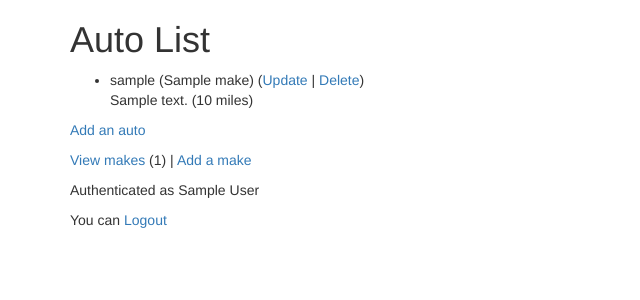
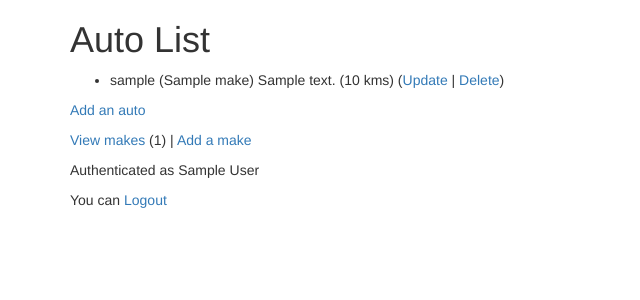
Before and after one commit to abhi-kedlaya/dj4e-projects, a Django app: page /autos/ in a window 1280 px wide. Shown: the top 300 px of the page, without its empty margins (0-640 px from the left). Run offline with Django 3.2, Linux system fonts and the light colour scheme; a user stored in the database is signed in; tables that the repository leaves empty hold one stand-in row (values such as "Sample post"); some libraries are stand-ins or nearby versions.

Commit message:
Refining the Autos CRUD application navigation links etc

```diff
--- a/mysite/autos/templates/autos/auto_confirm_delete.html
+++ b/mysite/autos/templates/autos/auto_confirm_delete.html
@@ -9,6 +9,7 @@
 <form action="" method="POST">
   {% csrf_token %}
   <input type="submit" value="Yes, delete.">
+  <input type="submit" onclick="window.location='{% url 'autos:all' %}' ; return false;" value="Cancel">
 </form>
 
 {% endblock %}
--- a/mysite/autos/templates/autos/auto_list.html
+++ b/mysite/autos/templates/autos/auto_list.html
@@ -6,10 +6,9 @@
   <ul>
     {% for auto in auto_list %}
       <li>
-          {{ auto.nickname }} ({{ auto.make }})
+          {{ auto.nickname }} ({{ auto.make }}) {{ auto.comments}} ({{auto.mileage}} kms)
           (<a href="{% url 'autos:auto_update' auto.id %}">Update</a> |
           <a href="{% url 'autos:auto_delete' auto.id %}">Delete</a>) <br/>
-          {{ auto.comments }} ({{ auto.mileage }} miles)
       </li>
     {% endfor %}
   </ul>
@@ -32,7 +31,7 @@
   {% if user.is_authenticated %}
       <p>Authenticated as {{ user.get_full_name }}
       </p>
-      <p>You can <a href="/accounts/logout">Logout</a></p>
+      <p> You can <a href="/accounts/logout?next=/"> Logout</a>
   {% endif %}
 </p>
 {% endblock %}
--- a/mysite/autos/templates/autos/make_confirm_delete.html
+++ b/mysite/autos/templates/autos/make_confirm_delete.html
@@ -9,7 +9,7 @@
 <form action="" method="POST">
   {% csrf_token %}
   <input type="submit" value="Yes, delete.">
-  <input type="submit" onclick="window.location='{% url 'autos:all' %}' ; return false;" value="Cancel">
+  <input type="submit" onclick="window.location='{% url 'autos:make_list' %}' ; return false;" value="Cancel">
 </form>
 
 {% endblock %}
```
